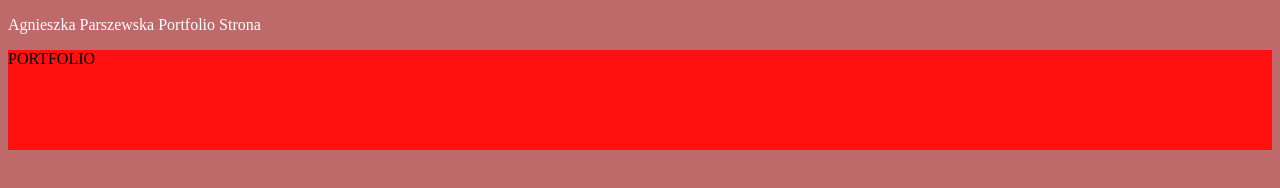
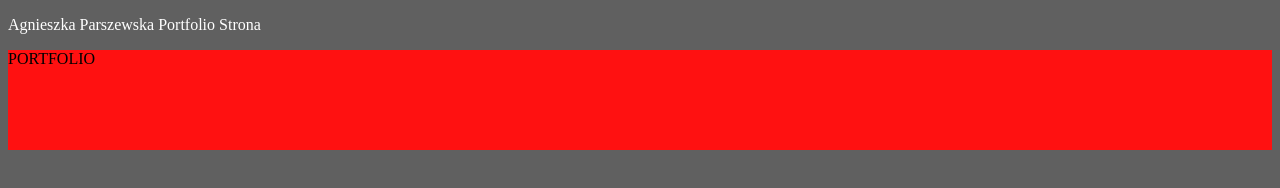
Before and after one commit to ParAgnieszka/AParszewska, a plain HTML site: page index.html in a window 1280 px wide. Drawn offline with Linux system fonts and the light colour scheme.

Commit message:
Update style.css

```diff
--- a/style.css
+++ b/style.css
@@ -1,7 +1,7 @@
 @charset "UTF-8";
 /* CSS Document */
 body{
-    background-color: #be6a6a;
+    background-color: #606060;
     color: #fff;
 }
 
```
